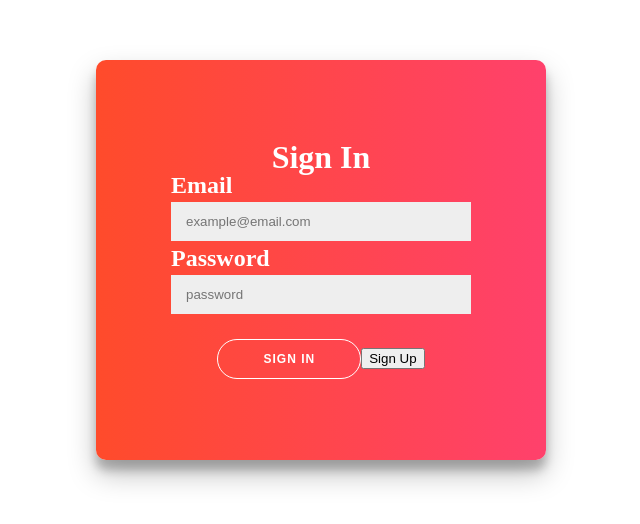
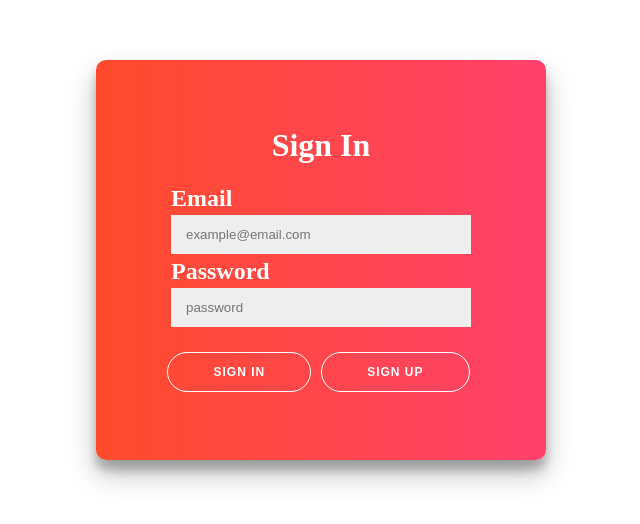
Before and after one commit to wanted-pre-onboarding-16/pre-onboarding-12th-1-16, a React (Create React App) app: page /signin in a window 1280 px wide. Shown: the part 140-664 px from the top of the page, without its empty margins (319-959 px from the left). Built offline with nearby package versions, Linux system fonts and the light colour scheme.

Commit message:
feat: signin 스타일 수정

```diff
--- a/src/pages/SignIn/SignIn.tsx
+++ b/src/pages/SignIn/SignIn.tsx
@@ -15,6 +15,7 @@ const Container = styled.div`
 
 const Text = styled.h1`
   color: #ffffff;
+  margin-bottom: 25px;
 `;
 
 const EmailWrapper = styled.div`
@@ -55,7 +56,10 @@ const EmailInput = styled.input`
 
 const PasswordInput = styled(EmailInput)``;
 
-const ErrorMsg = styled.p``;
+const ErrorMsg = styled.p`
+  text-align: center;
+  margin-top: 20px;
+`;
 
 const SignInBtn = styled.button`
   border-radius: 20px;
@@ -69,11 +73,16 @@ const SignInBtn = styled.button`
   text-transform: uppercase;
   transition: transform 80ms ease-in;
   margin-top: 20px;
+  margin-right: 5px;
   cursor: pointer;
 
   &:active {
     transform: scale(0.95);
   }
+`;
+
+const SignUpBtn = styled(SignInBtn)`
+  margin-left: 5px;
 `;
 
 const SignIn = () => {
@@ -160,9 +169,9 @@ const SignIn = () => {
           >
             Sign In
           </SignInBtn>
-          <button type="button" onClick={onClickHandler}>
+          <SignUpBtn type="button" onClick={onClickHandler}>
             Sign Up
-          </button>
+          </SignUpBtn>
         </div>
       </SignInForm>
     </Container>
```
